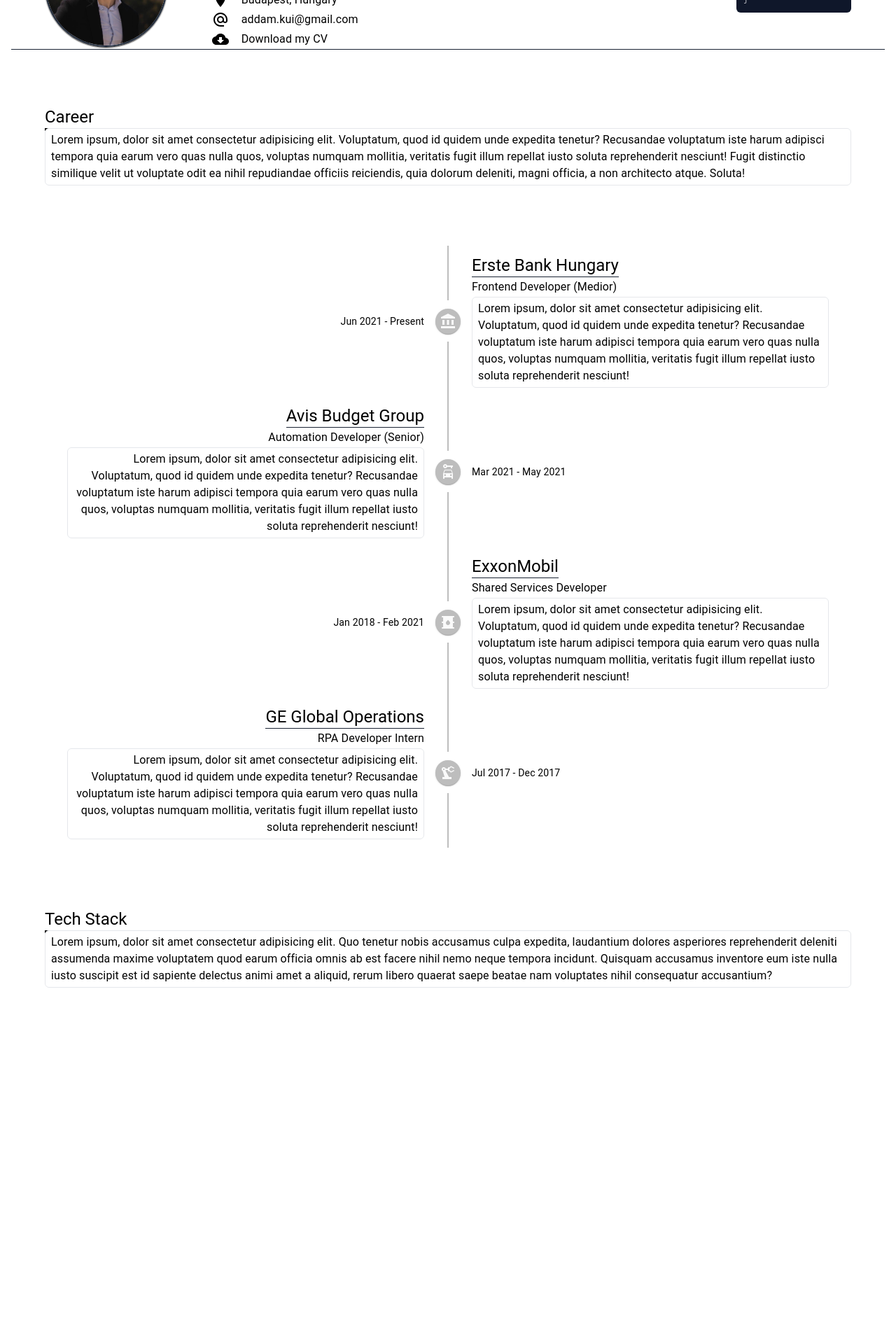
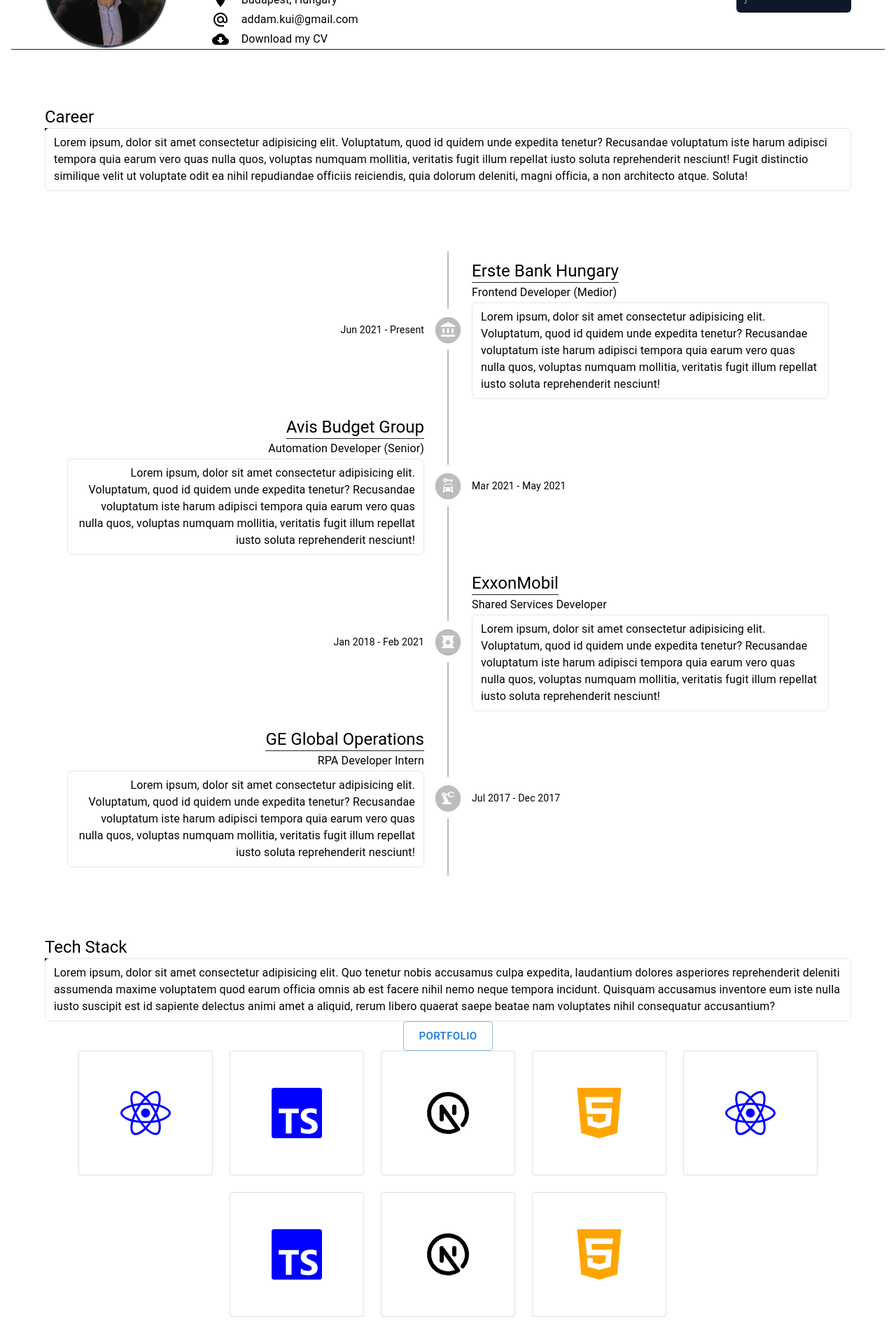
Before and after one commit to adamkui/nextjs-portfolio, a Next.js app: page / in a window 1280 px wide. Shown: the part 646-2566 px from the top of the page at 70% size. Before the commit the page ends 2137 px from the top, so only its background shows below. Built offline with nearby package versions, Linux system fonts and the light colour scheme; a web font is replaced by a local one.

Commit message:
WIP Main page

```diff
--- a/components/Career/Career.tsx
+++ b/components/Career/Career.tsx
@@ -13,6 +13,7 @@ import CarRentalIcon from "@mui/icons-material/CarRental";
 import cn from "classnames";
 import OilBarrelIcon from "@mui/icons-material/OilBarrel";
 import PrecisionManufacturingIcon from "@mui/icons-material/PrecisionManufacturing";
+import { Section } from "../Section/Section";
 
 interface TimeLineDataProps {
   date: string;
@@ -66,7 +67,7 @@ const TimelineData: FC<TimeLineDataProps> = ({
         <Typography
           variant="body1"
           className={cn(
-            "bg-white border border-solid backdrop-blur-lg rounded-md w-fit px-2 py-1 mt-3",
+            "bg-white border border-solid backdrop-blur-lg rounded-md w-fit px-3 py-2 mt-3",
             isDarkMode
               ? " bg-opacity-5 border-transparent"
               : "bg-opacity-100 border-grey",
@@ -81,33 +82,11 @@ const TimelineData: FC<TimeLineDataProps> = ({
 };
 
 export const Career: FC = () => {
-  const { isDarkMode } = useSelector((state: ApplicationState) => state.common);
-
   return (
-    <section className="mx-16 mb-20">
-      <Typography
-        variant="h5"
-        className="mb-10 underline underline-offset-8 decoration-4"
-      >
-        Career
-      </Typography>
-      <Typography
-        variant="body1"
-        className={cn(
-          "bg-white border border-solid backdrop-blur-lg rounded-md w-fit px-2 py-1 mt-3",
-          isDarkMode
-            ? " bg-opacity-5 border-transparent"
-            : "bg-opacity-100 border-grey"
-        )}
-      >
-        Lorem ipsum, dolor sit amet consectetur adipisicing elit. Voluptatum,
-        quod id quidem unde expedita tenetur? Recusandae voluptatum iste harum
-        adipisci tempora quia earum vero quas nulla quos, voluptas numquam
-        mollitia, veritatis fugit illum repellat iusto soluta reprehenderit
-        nesciunt! Fugit distinctio similique velit ut voluptate odit ea nihil
-        repudiandae officiis reiciendis, quia dolorum deleniti, magni officia, a
-        non architecto atque. Soluta!
-      </Typography>
+    <Section
+      title="Career"
+      body="Lorem ipsum, dolor sit amet consectetur adipisicing elit. Voluptatum, quod id quidem unde expedita tenetur? Recusandae voluptatum iste harum adipisci tempora quia earum vero quas nulla quos, voluptas numquam mollitia, veritatis fugit illum repellat iusto soluta reprehenderit nesciunt! Fugit distinctio similique velit ut voluptate odit ea nihil repudiandae officiis reiciendis, quia dolorum deleniti, magni officia, a non architecto atque. Soluta!"
+    >
       <Timeline position="alternate" className="mt-20">
         <TimelineData
           date={"Jun 2021 - Present"}
@@ -158,6 +137,6 @@ export const Career: FC = () => {
           align={"left"}
         />
       </Timeline>
-    </section>
+    </Section>
   );
 };
--- a/components/Header/Header.tsx
+++ b/components/Header/Header.tsx
@@ -13,8 +13,8 @@ export const Header: FC = () => {
   return (
     <nav
       className={cn(
-        "z-50 flex w-full sticky top-0 justify-center bg-opacity-50 backdrop-blur-lg",
-        isDarkMode ? "bg-slate-900" : ""
+        "z-50 flex w-full sticky top-0 justify-center backdrop-blur-lg ",
+        isDarkMode ? "bg-slate-900 bg-opacity-50" : "bg-slate-200 bg-opacity-50"
       )}
     >
       <ul className="flex w-full max-w-7xl justify-between items-center justify-self-center p-5">
--- a/components/Header/HeaderComponents/Navigation.tsx
+++ b/components/Header/HeaderComponents/Navigation.tsx
@@ -15,7 +15,7 @@ export const Navigation: FC = () => {
   const getLinkClassNames = () => {
     return `${
       isDarkMode ? "bg-white" : "bg-black"
-    } bg-opacity-5 backdrop-blur-lg rounded-md`;
+    } bg-opacity-10 backdrop-blur-lg rounded-md`;
   };
 
   return (
--- /dev/null
+++ b/components/Section/Section.tsx
@@ -0,0 +1,47 @@
+import { Typography } from "@mui/material";
+import cn from "classnames";
+import { FC, ReactNode } from "react";
+import { useSelector } from "react-redux";
+
+interface SectionProps {
+  title: string;
+  body: string;
+  children?: ReactNode;
+  className?: string;
+  lastSection?: boolean;
+}
+
+export const Section: FC<SectionProps> = ({
+  title,
+  body,
+  children,
+  className,
+  lastSection,
+}) => {
+  const { isDarkMode } = useSelector((state: ApplicationState) => state.common);
+
+  return (
+    <section
+      className={cn("mx-16", lastSection ? "pb-20" : "mb-20", className)}
+    >
+      <Typography
+        variant="h5"
+        className="mb-10 underline underline-offset-8 decoration-4"
+      >
+        {title}
+      </Typography>
+      <Typography
+        variant="body1"
+        className={cn(
+          "bg-white border border-solid backdrop-blur-lg rounded-md w-fit px-3 py-2 mt-3",
+          isDarkMode
+            ? " bg-opacity-5 border-transparent"
+            : "bg-opacity-100 border-grey"
+        )}
+      >
+        {body}
+      </Typography>
+      {children}
+    </section>
+  );
+};
--- a/components/TechStack/TechStack.tsx
+++ b/components/TechStack/TechStack.tsx
@@ -1,36 +1,116 @@
-import { Typography } from "@mui/material";
-import { FC } from "react";
+import { Button, Card, Grid, Typography } from "@mui/material";
+import cn from "classnames";
+import Link from "next/link";
+import { FC, ReactElement, useState } from "react";
+import { FaReact } from "react-icons/fa";
+import { SiHtml5, SiTypescript } from "react-icons/si";
+import { TbBrandNextjs } from "react-icons/tb";
 import { useSelector } from "react-redux";
-import cn from "classnames";
+import { Section } from "../Section/Section";
+
+interface TechStackCard {
+  title: string;
+  icon: ReactElement;
+  isDarkMode: boolean;
+}
+
+const TechStackCard: FC<TechStackCard> = ({ title, icon, isDarkMode }) => {
+  const [isHovered, setHovered] = useState<boolean>(false);
+
+  return (
+    <Grid item xs={2}>
+      <Card
+        variant="outlined"
+        className={cn(
+          "relative p-3 flex flex-col rounded-2xl bg-white border-solid backdrop-blur-lg",
+          isDarkMode
+            ? " bg-opacity-5 border-transparent"
+            : "bg-opacity-100 border-grey"
+        )}
+        onMouseEnter={(_) => setHovered(true)}
+        onMouseLeave={() => setHovered(false)}
+      >
+        <div className="self-center my-10">{icon}</div>
+        <div
+          className={cn(
+            "w-full absolute left-0 bottom-0 w-full h-full bg-black bg-opacity-80 flex items-center justify-center transition-all duration-200 ease-out",
+            isHovered ? " h-full opacity-100" : "h-0 opacity-0"
+          )}
+        >
+          <Typography variant="h6" className={cn("font-medium text-white")}>
+            {title}
+          </Typography>
+        </div>
+      </Card>
+    </Grid>
+  );
+};
 
 export const TechStack: FC = () => {
   const { isDarkMode } = useSelector((state: ApplicationState) => state.common);
 
+  const techStackData: Omit<TechStackCard, "isDarkMode">[] = [
+    {
+      title: "React",
+      icon: <FaReact size={72} color="blue" />,
+    },
+    {
+      title: "TypeScript",
+      icon: <SiTypescript size={72} color="blue" />,
+    },
+    {
+      title: "NextJS",
+      icon: <TbBrandNextjs size={72} color="black" />,
+    },
+    {
+      title: "HTML/CSS",
+      icon: <SiHtml5 size={72} color="orange" />,
+    },
+    {
+      title: "React",
+      icon: <FaReact size={72} color="blue" />,
+    },
+    {
+      title: "TypeScript",
+      icon: <SiTypescript size={72} color="blue" />,
+    },
+    {
+      title: "NextJS",
+      icon: <TbBrandNextjs size={72} color="black" />,
+    },
+    {
+      title: "HTML/CSS",
+      icon: <SiHtml5 size={72} color="orange" />,
+    },
+  ];
+
   return (
-    <section className="mx-16 mb-20">
-      <Typography
-        variant="h5"
-        className="mb-10 underline underline-offset-8 decoration-4"
-      >
-        Tech Stack
-      </Typography>
-      <Typography
-        variant="body1"
-        className={cn(
-          "bg-white border border-solid backdrop-blur-lg rounded-md w-fit px-2 py-1 mt-3",
-          isDarkMode
-            ? " bg-opacity-5 border-transparent"
-            : "bg-opacity-100 border-grey"
-        )}
-      >
-        Lorem ipsum, dolor sit amet consectetur adipisicing elit. Quo tenetur
-        nobis accusamus culpa expedita, laudantium dolores asperiores
-        reprehenderit deleniti assumenda maxime voluptatem quod earum officia
-        omnis ab est facere nihil nemo neque tempora incidunt. Quisquam
-        accusamus inventore eum iste nulla iusto suscipit est id sapiente
-        delectus animi amet a aliquid, rerum libero quaerat saepe beatae nam
-        voluptates nihil consequatur accusantium?
-      </Typography>
-    </section>
+    <Section
+      title="Tech Stack"
+      body={
+        "Lorem ipsum, dolor sit amet consectetur adipisicing elit. Quo tenetur nobis accusamus culpa expedita, laudantium dolores asperiores reprehenderit deleniti assumenda maxime voluptatem quod earum officia omnis ab est facere nihil nemo neque tempora incidunt. Quisquam accusamus inventore eum iste nulla iusto suscipit est id sapiente delectus animi amet a aliquid, rerum libero quaerat saepe beatae nam voluptates nihil consequatur accusantium?"
+      }
+      className="flex flex-col"
+      lastSection
+    >
+      <Link href="/portfolio">
+        <Button
+          variant="outlined"
+          size="large"
+          className={cn("self-center mt-16 mb-20", {
+            "text-white border-white": isDarkMode,
+          })}
+        >
+          {"Portfolio"}
+        </Button>
+      </Link>
+      <Grid container className="justify-center" gap={3}>
+        {techStackData.map(({ title, icon }) => {
+          return (
+            <TechStackCard title={title} icon={icon} isDarkMode={isDarkMode} />
+          );
+        })}
+      </Grid>
+    </Section>
   );
 };
--- a/components/WelcomeVideo/WelcomeVideo.tsx
+++ b/components/WelcomeVideo/WelcomeVideo.tsx
@@ -1,8 +1,12 @@
 import { Typography } from "@mui/material";
+import cn from "classnames";
 import { FC, useEffect } from "react";
+import { useSelector } from "react-redux";
 import Typed from "react-typed";
 
 export const WelcomeVideo: FC = () => {
+  const { isDarkMode } = useSelector((state: ApplicationState) => state.common);
+
   let typed: any;
 
   useEffect(() => {
@@ -13,7 +17,7 @@ export const WelcomeVideo: FC = () => {
 
   return (
     <section className="h-96 flex relative justify-center items-center text-center px-10">
-      <Typography variant={"h4"}>
+      <Typography variant={"h4"} className={"text-white z-50"}>
         <Typed
           typedRef={(typedRef: any) => (typed = typedRef)}
           strings={[
@@ -34,7 +38,10 @@ export const WelcomeVideo: FC = () => {
         autoPlay
         loop
         muted
-        className="min-w-full min-h-full object-cover opacity-50 absolute left-0 top-0 h-96"
+        className={cn(
+          "min-w-full min-h-full object-cover absolute left-0 top-0 h-96 brightness-75",
+          isDarkMode ? "opacity-50" : "opacity-1"
+        )}
       />
     </section>
   );
--- a/package.json
+++ b/package.json
@@ -21,6 +21,7 @@
     "prismjs": "^1.29.0",
     "react": "18.2.0",
     "react-dom": "18.2.0",
+    "react-icons": "^4.4.0",
     "react-redux": "^8.0.2",
     "react-simple-code-editor": "^0.13.0",
     "react-typed": "^1.2.0"
```
Also changed, not shown: 1 other file (tests, documents, lock files or other folders).
